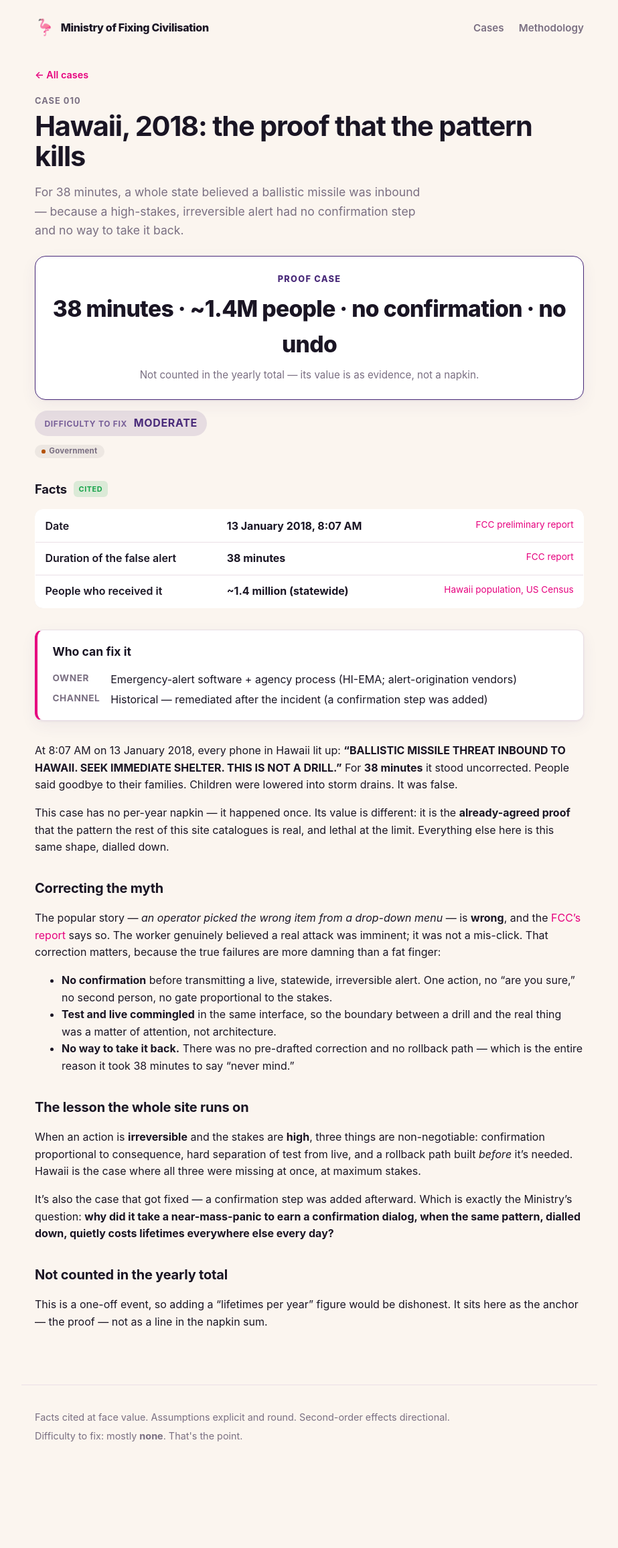
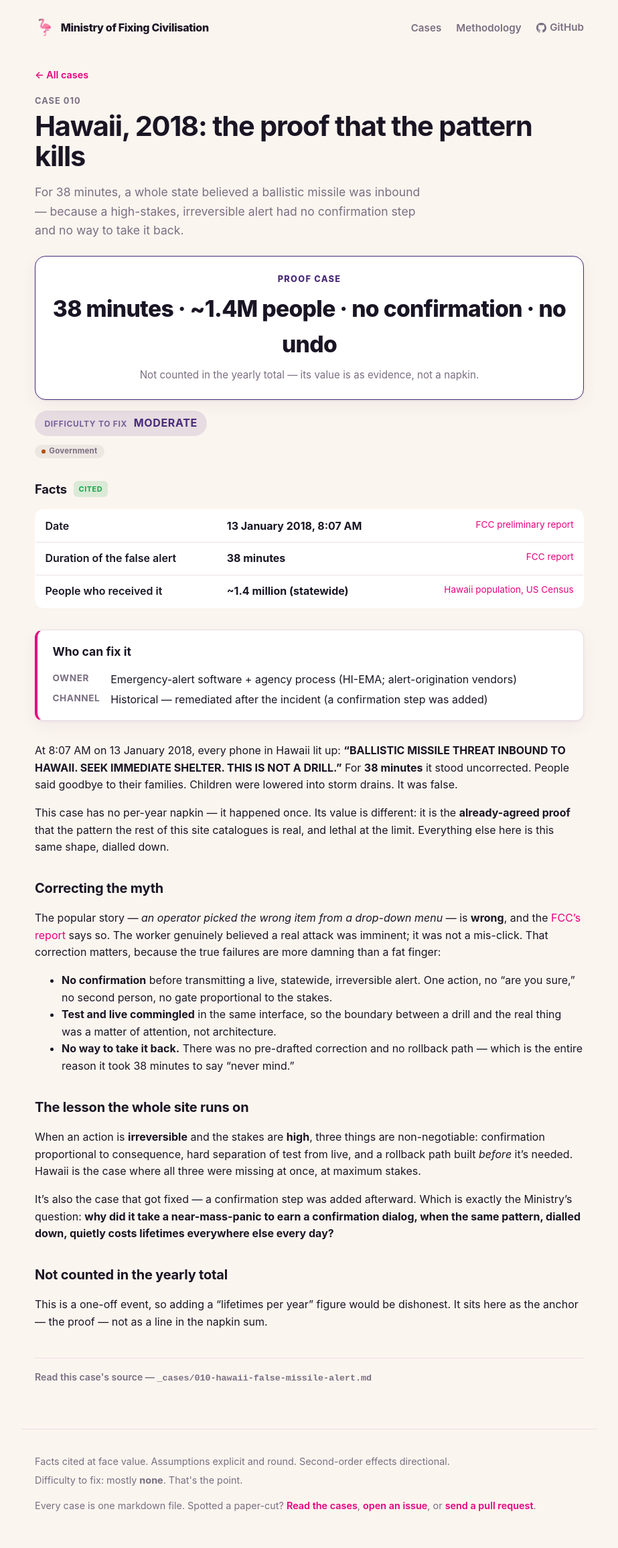
Before and after one commit to PlanetaryCouncil/ux, a Jekyll site: the page built from _cases/010-hawaii-false-missile-alert.md, in a window 1280 px wide. Shown: the whole page at 67% size, without its empty margins (178-1101 px from the left). Built offline with Jekyll 4.4.1, drawn with Linux system fonts in a browser that asks for light colours; before the commit the page ends 2208 px from its top, so only the background shows below that.

Commit message:
Link the source, and fix a canonical URL pointing at a dead host
Every page declared canonical and og:url as lifetimes.planetarycouncil.org, left
over from an earlier name. That host does not resolve at all — so search engines
and link previews were being handed a dead address while the site itself served
fine and nothing on the page looked wrong. og:image was pointing there too, which
means shared links had no preview picture. _config.yml now matches CNAME, with a
comment saying it must.

Adds the repo three ways, each doing a different job. The nav gets a GitHub mark
for people who just want the code. The footer says the thing that makes this repo
work — every case is one markdown file — and offers the three real routes in:
read, open an issue, send a pull request. And every case now links the exact file
it was rendered from, by path, because a napkin argument has to be checkable and
"go and find it in the repo" is not checkable.

Co-Authored-By: Claude Opus 5 <noreply@anthropic.com>

```diff
--- a/_config.yml
+++ b/_config.yml
@@ -6,9 +6,13 @@ description: >-
   explicit, difficulty-to-fix honest.
 
 # Served from a custom subdomain root, so baseurl is empty.
-# (It would be "/lifetimes" only if served from username.github.io/lifetimes.)
+# (It would be "/ux" only if served from planetarycouncil.github.io/ux.)
 baseurl: ""
-url: "https://lifetimes.planetarycouncil.org"
+# Must match CNAME. It feeds canonical, og:url and og:image on every page, so a
+# stale value here points search engines and link previews at a dead host while
+# the site itself serves fine — nothing on the page looks wrong.
+url: "https://ux.planetarycouncil.org"
+repo: "https://github.com/PlanetaryCouncil/ux"
 
 collections:
   cases:
--- a/_layouts/case.html
+++ b/_layouts/case.html
@@ -101,4 +101,12 @@ layout: default
   <section class="body">
     {{ content }}
   </section>
+
+  <!-- The napkin is the argument, so it has to be checkable. This links the
+       exact file the page was rendered from, not a repo root to go hunting in. -->
+  <p class="case-source">
+    <a href="{{ site.repo }}/blob/main/{{ page.path }}" rel="noopener">
+      Read this case's source &mdash; <code>{{ page.path }}</code>
+    </a>
+  </p>
 </article>
--- a/_layouts/default.html
+++ b/_layouts/default.html
@@ -32,6 +32,10 @@
     <nav class="site-nav">
       <a href="{{ '/' | relative_url }}">Cases</a>
       <a href="{{ '/methodology/' | relative_url }}">Methodology</a>
+      <a class="nav-repo" href="{{ site.repo }}" rel="noopener">
+        <svg viewBox="0 0 16 16" width="15" height="15" aria-hidden="true" fill="currentColor"><path d="M8 0C3.58 0 0 3.58 0 8c0 3.54 2.29 6.53 5.47 7.59.4.07.55-.17.55-.38 0-.19-.01-.82-.01-1.49-2.01.37-2.53-.49-2.69-.94-.09-.23-.48-.94-.82-1.13-.28-.15-.68-.52-.01-.53.63-.01 1.08.58 1.23.82.72 1.21 1.87.87 2.33.66.07-.52.28-.87.51-1.07-1.78-.2-3.64-.89-3.64-3.95 0-.87.31-1.59.82-2.15-.08-.2-.36-1.02.08-2.12 0 0 .67-.21 2.2.82a7.42 7.42 0 0 1 2-.27c.68 0 1.36.09 2 .27 1.53-1.04 2.2-.82 2.2-.82.44 1.1.16 1.92.08 2.12.51.56.82 1.27.82 2.15 0 3.07-1.87 3.75-3.65 3.95.29.25.54.73.54 1.48 0 1.07-.01 1.93-.01 2.2 0 .21.15.46.55.38A8.01 8.01 0 0 0 16 8c0-4.42-3.58-8-8-8Z"/></svg>
+        <span>GitHub</span>
+      </a>
     </nav>
   </header>
 
@@ -42,6 +46,10 @@
   <footer class="site-footer">
     <p>Facts cited at face value. Assumptions explicit and round. Second-order effects directional.</p>
     <p>Difficulty to fix: mostly <strong>none</strong>. That's the point.</p>
+    <p class="footer-repo">Every case is one markdown file. Spotted a paper-cut?
+      <a href="{{ site.repo }}/tree/main/_cases" rel="noopener">Read the cases</a>,
+      <a href="{{ site.repo }}/issues/new" rel="noopener">open an issue</a>, or
+      <a href="{{ site.repo }}" rel="noopener">send a pull request</a>.</p>
   </footer>
 </body>
 </html>
--- a/assets/style.css
+++ b/assets/style.css
@@ -42,6 +42,22 @@ a:hover { text-decoration: underline; }
 .brand-text { letter-spacing: -.02em; }
 .site-nav a { color: var(--muted); font-weight: 600; margin-left: 1.1rem; font-size: .95rem; }
 .site-nav a:hover { color: var(--pink); }
+/* The mark carries it at nav size; the word is there for anyone who does not
+   read the octocat as a link, and disappears where the header gets tight. */
+.nav-repo { display: inline-flex; align-items: center; gap: .34rem; vertical-align: -2px; }
+.nav-repo svg { flex: none; }
+@media (max-width: 30rem) { .nav-repo span { display: none; } }
+
+.footer-repo { margin-top: .9rem !important; }
+.footer-repo a { font-weight: 600; }
+
+.case-source {
+  margin: 2.5rem 0 0; padding-top: 1.1rem; border-top: 1px solid var(--line);
+  font-size: .88rem;
+}
+.case-source a { color: var(--muted); font-weight: 600; }
+.case-source a:hover { color: var(--pink); }
+.case-source code { font-size: .95em; }
 
 .wrap { max-width: 860px; margin: 0 auto; padding: 1rem 1.25rem 4rem; }
 
```
